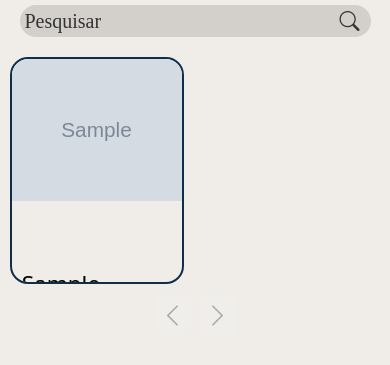
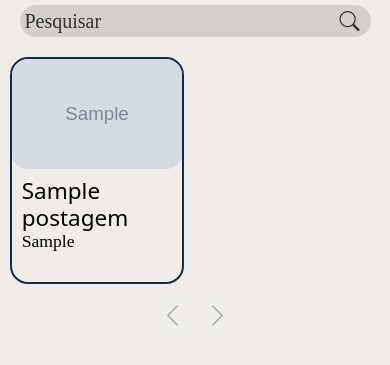
Before and after one commit to KauaVDSB/DouglasBlog, a Flask app: page /posts/lista/ in a window 390 px wide. Shown: the part 214-579 px from the top of the page. Run offline with Flask 3, Linux system fonts and the light colour scheme; tables that the repository leaves empty hold one stand-in row (values such as "Sample post"); grey boxes marked "Sample" are stand-in pictures; some libraries are stand-ins or nearby versions; some web fonts are replaced.

Commit message:
Ajusta tamanho de imagens de capa das postagens para visualizacao mobile. Ajusta posicao de inicio da animacao de load de postagens no blog.

```diff
--- a/douglasBlog/static/css/posts/lista-posts.css
+++ b/douglasBlog/static/css/posts/lista-posts.css
@@ -166,7 +166,7 @@ aside form {
     -webkit-box-orient: vertical;
     overflow: hidden;
     text-overflow: ellipsis;
-    font-size: 0.7em;
+    font-size: 1.1rem;
     font-weight: 400;
     line-height: 1.2em;
     flex: 1;
@@ -211,15 +211,16 @@ aside form {
         margin: 8px 0;
     }
 
-    .imagem-post {
-        max-height: 70%;
+    .container-imagem-post {
+        height: 28vw;
     }
+
 }
 
 /* LOADER */
 .loader-foguete {
     position: fixed;
-    top: 70%;
+    top: 90%;
     left: 50%;
     transform: translate(-50%, -50%);
     z-index: 9999;
```
